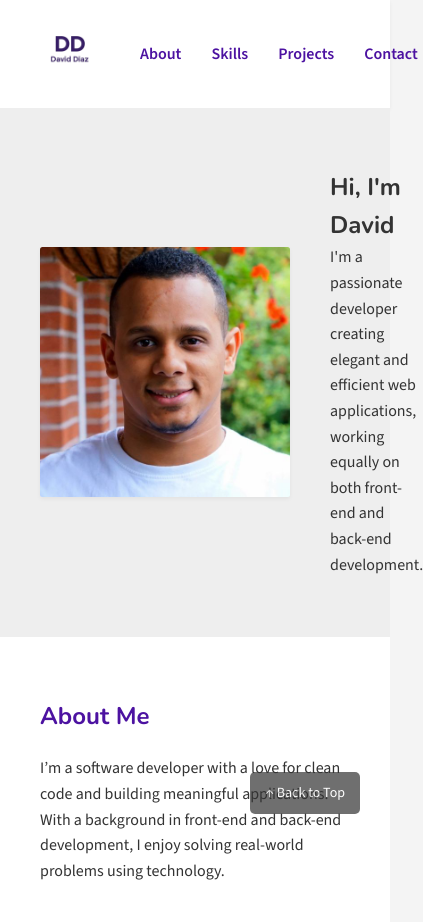
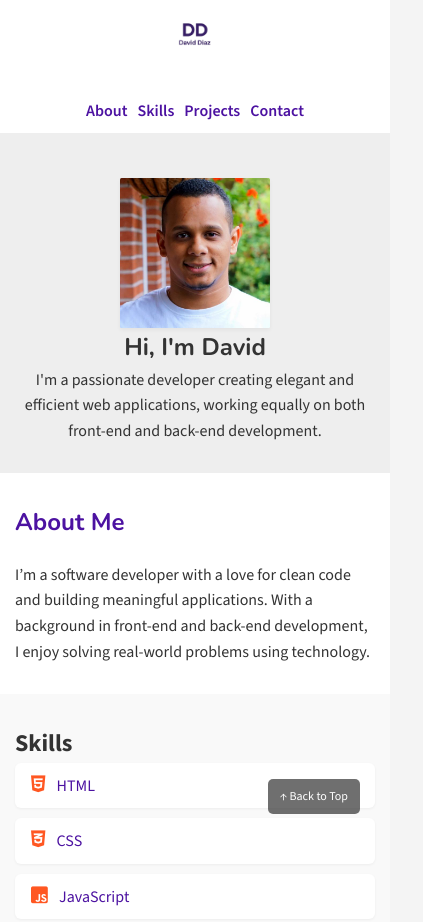
Before and after one commit to DavidcD8/Portfolio, a plain HTML site: page index.html in a window 390 px wide. Shown: the top 922 px of the page, 423 px wide, since content can reach past the window. Drawn offline with nearby package versions, Linux system fonts and the light colour scheme.

Commit message:
Add media queries for mobile device and tablet

```diff
--- a/style.css
+++ b/style.css
@@ -198,7 +198,7 @@ button {
 
 button:hover {
   transition: 0.3s ease-in;
-  background:  #0056b3;
+  background: #0056b3;
 }
 
 .download-btn {
@@ -216,7 +216,6 @@ button:hover {
 .download-btn:hover {
   background-color: #0056b3;
 }
-
 
 
 
@@ -248,3 +247,128 @@ footer {
   color: #fff;
   text-align: center;
 }
+
+
+/* Tablet and below (max-width 768px) */
+@media (max-width: 768px) {
+  header {
+    padding: 15px 20px;
+    gap: 20px;
+
+  }
+
+  .navbar {
+    gap: 15px;
+    width: 100%;
+    justify-content: center;
+    /* center links */
+    margin-top: 10px;
+    margin-left: 0;
+    /* reset to zero */
+  }
+
+  .branding {
+    margin-right: 0px;
+
+  }
+
+  .hero {
+    flex-direction: column;
+    padding: 40px 20px;
+    text-align: center;
+  }
+
+  .hero-image {
+    margin: 20px 0 0 0;
+    max-width: 200px;
+  }
+
+  .hero-text {
+    flex: unset;
+  }
+
+  .about,
+  .skills,
+  .projects,
+  .contact {
+    padding: 40px 20px;
+  }
+
+  .skills ul {
+    justify-content: center;
+  }
+
+  .project-grid {
+    grid-template-columns: 1fr;
+  }
+
+  .contact form {
+    max-width: 100%;
+  }
+}
+
+/* Mobile phones (max-width 480px) */
+@media (max-width: 480px) {
+
+  header {
+    display: flex;
+    flex-direction: column;
+    align-items: center;
+    gap: 20px;
+    padding: 10px 15px;
+  }
+
+  .navbar {
+    display: flex;
+    flex-direction: row;
+    gap: 10px;
+    width: auto;
+    justify-content: center;
+    margin-left: 0;
+  }
+
+  .branding {
+    max-width: 50px;
+    flex: 0 0 50px;
+  }
+
+  .hero {
+    padding: 30px 15px;
+  }
+
+  .hero-image {
+    max-width: 150px;
+    margin: 15px 0 0 0;
+  }
+
+  .about,
+  .skills,
+  .projects,
+  .contact {
+    padding: 30px 15px;
+  }
+
+  .skills ul {
+    flex-direction: column;
+    gap: 10px;
+  }
+
+  .project-grid {
+    grid-template-columns: 1fr;
+    gap: 15px;
+  }
+
+  .contact form {
+    gap: 10px;
+  }
+
+  button,
+  .download-btn {
+    width: 100%;
+  }
+
+  .back-to-top {
+    padding: 8px 12px;
+    font-size: 12px;
+  }
+}
```
